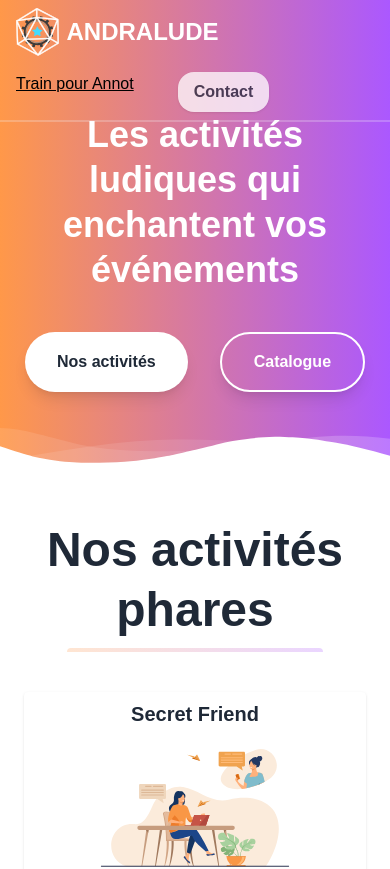
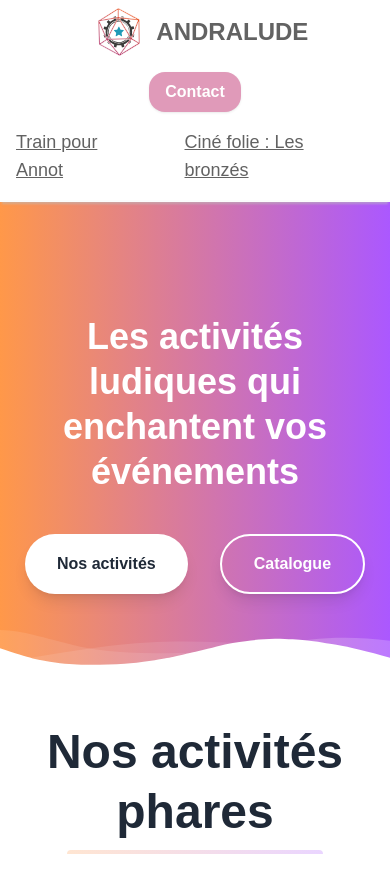
Before and after one commit to Andralude/andralude-landing, a Vue app: page / in a window 390 px wide. Shown: the top 869 px of the page. Built offline with nearby package versions, Linux system fonts and the light colour scheme.

Commit message:
Add Cine Folie link and improve header responsiveness

```diff
--- a/src/App.vue
+++ b/src/App.vue
@@ -13,6 +13,9 @@ const url = new URL(window.location.href);
 const pathname = url.pathname;
 if (pathname === '/train-annot') {
   window.location.href = 'https://train-annot.andralude.com';
+}
+if (pathname === '/cine-folie') {
+  window.location.href = 'https://www.billetweb.fr/soiree-cine-folie';
 }
 </script>
 
--- a/src/components/Header.vue
+++ b/src/components/Header.vue
@@ -1,16 +1,16 @@
 <template>
-  <nav id="header" class="fixed w-full z-30 top-0 text-white transition duration-300">
-    <div class="w-full container mx-auto flex flex-wrap items-center justify-between mt-0 py-2">
+  <nav id="header" class="lg:fixed w-full z-30 top-0 text-white transition duration-300">
+    <div class="w-full container mx-auto flex flex-wrap max-lg:flex-col items-center justify-between mt-0 py-2">
       <div class="pl-4 flex items-center">
         <a class="toggleColour text-white no-underline hover:no-underline font-bold" href="#">
           <img id="logo" class="h-12 inline" src="/assets/logo-white.svg" />
-          <span class="ml-2 text-2xl lg:text-3xl align-middle">ANDRALUDE</span>
+          <span class="ml-4 text-2xl lg:text-3xl align-middle">ANDRALUDE</span>
         </a>
       </div>
       <div
-        class="flex items-center w-auto text-black z-20"
+        class="flex items-center w-auto text-black z-20 max-lg:flex-col-reverse gap-2"
         id="nav-content">
-        <ul class="list-reset lg:flex justify-end flex-1 items-center">
+        <ul class="flex flex-row justify-end flex-1 items-center">
           <!-- <li class="mr-3">
             <a class="inline-block py-2 px-4 text-black font-bold no-underline" href="#">Active</a>
           </li>
@@ -19,8 +19,12 @@
               href="#">link</a>
           </li> -->
           <li class="mr-3">
-            <a class="inline-block text-black underline hover:text-gray-800 py-2 px-4"
-              href="https://train-annot.andralude.com/">Train pour Annot</a>
+            <a class="inline-block text-white toggleColour underline py-2 px-4 max-lg:text-lg"
+              href="https://train-annot.andralude.com">Train pour Annot</a>
+          </li>
+          <li class="mr-3">
+            <a class="inline-block text-white toggleColour underline py-2 px-4 max-lg:text-lg"
+              href="https://www.billetweb.fr/soiree-cine-folie">Ciné folie : Les bronzés</a>
           </li>
         </ul>
         <button id="navAction"
@@ -37,46 +41,32 @@
 export default {
   name: 'Header',
   mounted() {
-
     let scrollpos = window.scrollY;
     let header = document.getElementById("header");
-    let navcontent = document.getElementById("nav-content");
-    let navaction = document.getElementById("navAction");
-    let toToggle = document.querySelectorAll(".toggleColour");
     let logo = document.getElementById("logo") as HTMLImageElement;
 
-    document.addEventListener("scroll", function () {
-      /*Apply classes for slide in bar*/
-      scrollpos = window.scrollY;
-
-      if (scrollpos > 10) {
-        header!.classList.add("bg-white");
-        navaction!.classList.remove("bg-white");
-        navaction!.classList.add("bg-[#d679a2]");
-        navaction!.classList.remove("text-gray-800");
-        navaction!.classList.add("text-white");
-        //Use to switch toggleColour colours
-        for (var i = 0; i < toToggle.length; i++) {
-          toToggle[i].classList.add("text-gray-800");
-          toToggle[i].classList.remove("text-white");
-        }
-        header!.classList.add("shadow");
-        // change the src of logo
+    const applyScrolledClass = () => {
+      if (window.innerWidth < 1024) {
+        header!.classList.add("scrolled");
         logo!.src = "/assets/logo.svg";
       } else {
-        header!.classList.remove("bg-white");
-        navaction!.classList.remove("bg-[#d679a2]");
-        navaction!.classList.add("bg-white");
-        navaction!.classList.remove("text-white");
-        navaction!.classList.add("text-gray-800");
-        //Use to switch toggleColour colours
-        for (var i = 0; i < toToggle.length; i++) {
-          toToggle[i].classList.add("text-white");
-          toToggle[i].classList.remove("text-gray-800");
+        if (scrollpos > 10) {
+          header!.classList.add("scrolled");
+          logo!.src = "/assets/logo.svg";
+        } else {
+          header!.classList.remove("scrolled");
+          logo!.src = "/assets/logo-white.svg";
         }
-        header!.classList.remove("shadow");
-        logo!.src = "/assets/logo-white.svg";
       }
+    };
+
+    applyScrolledClass();
+
+    window.addEventListener("resize", applyScrolledClass);
+
+    document.addEventListener("scroll", function () {
+      scrollpos = window.scrollY;
+      applyScrolledClass();
     });
   },
   methods: {
@@ -89,3 +79,19 @@ export default {
   }
 }
 </script>
+
+<style scoped>
+.scrolled {
+  background-color: white;
+  box-shadow: 0 4px 2px -2px #bbbbbb90;
+}
+
+.scrolled #navAction {
+  background-color: #d679a2;
+  color: white;
+}
+
+.scrolled .toggleColour {
+  color: rgb(98, 98, 98);
+}
+</style>
```
